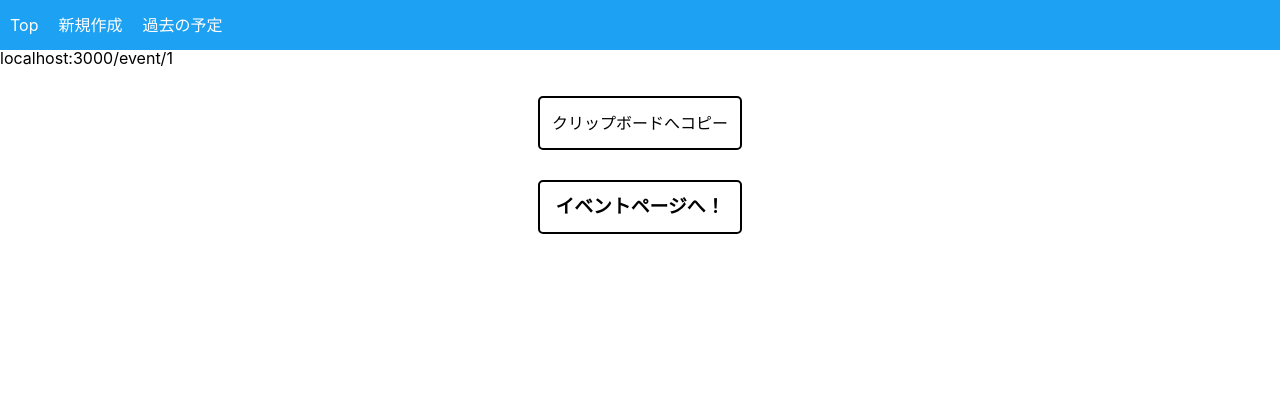
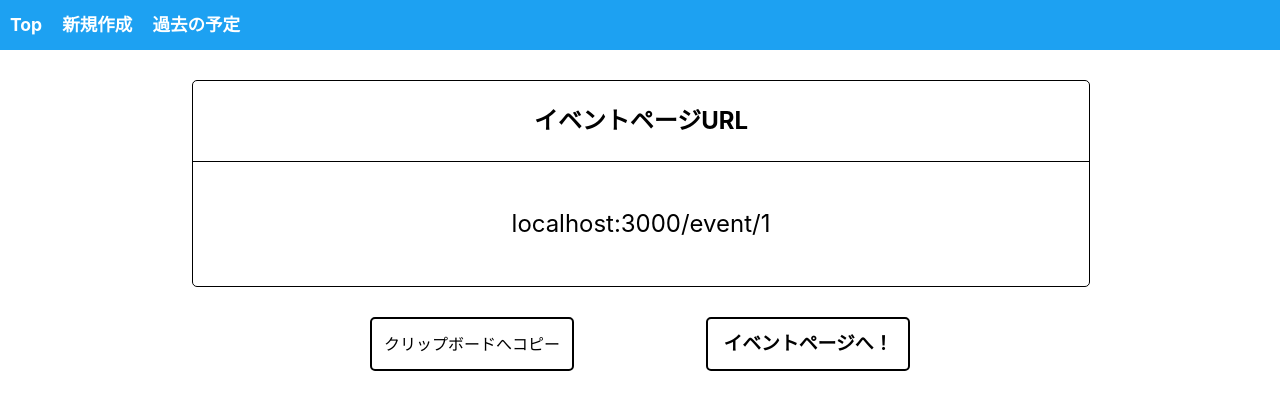
Before and after one commit to cotton-alta/ScheduleAdjustmentTool, a React (Create React App) app in the folder client/: page /check/1 in a window 1280 px wide. Shown: the top 410 px of the page. Built offline with nearby package versions, Linux system fonts and the light colour scheme.

Commit message:
[update]tableのレイアウト修正
イベントページのtableレイアウトを修正しました。

```diff
--- a/client/src/assets/style/event.scss
+++ b/client/src/assets/style/event.scss
@@ -9,7 +9,6 @@
   width: 80%;
   overflow: scroll;
   margin: 0 auto;
-  border-radius: 5px;
   tr {
     height: 50px;
     line-height: 50px;
--- a/client/src/assets/style/header.scss
+++ b/client/src/assets/style/header.scss
@@ -13,6 +13,8 @@
   cursor: pointer;
   &--medium {
     color: #FFFFFF;
+    font-weight: bolder;
+    font-size: calc(15px + 0.2vw);
     text-decoration: none;
   }
 }
--- a/client/src/assets/style/result.scss
+++ b/client/src/assets/style/result.scss
@@ -1,14 +1,67 @@
+@import "./variables.scss";
+
 .result {
+  &-wrapper {
+    min-height: calc(100vh - 50px);
+    width: 90%;
+    max-width: 1000px;
+    margin: 0 auto;
+    margin-top: 30px;
+    @include mq {
+      width: 70%;
+    }
+  }
+
+  &-box {
+    width: 100%;
+    border: 1px solid #000000;
+    border-radius: 5px;
+  }
+
+  &-title {
+    width: 100%;
+    line-height: 40px;
+    text-align: center;
+    font-size: calc(15px + 0.7vw);
+    font-weight: bolder;
+    border-bottom: 1px solid #000000;
+    padding: 20px 0px;
+  }
+
+  &-flex {
+    display: flex;
+    flex-direction: column;
+    width: 75%;
+    margin: 0 auto;
+    @include mq {
+      flex-direction: row;
+    }
+  }
+
+  &-url {
+    width: 100%;
+    font-size: 13px;
+    text-align: center;
+    padding: 50px 0px;
+    @include mq {
+      font-size: calc(15px + 0.7vw);
+    }
+  }
+
   &-button {
     width: 200px;
     height: 50px;
     line-height: 50px;
     text-align: center;
     border: solid 2px #000000;
+    margin: 10px auto 0px auto;
     border-radius: 5px;
-    margin: 30px auto;
     cursor: pointer;
+    @include mq {
+      margin: 30px auto;
+    }
   }
+
   &-link {
     font-weight: bolder;
     color: #000000;
--- a/client/src/assets/style/table.scss
+++ b/client/src/assets/style/table.scss
@@ -1,33 +1,28 @@
-.table-wrapper {
-  margin: 20px auto;
-  width: 90%;
-  overflow: hidden;
-}
-
-.table-line {
-  width: 100%;
-  height: 50px;
-  line-height: 50px;
-  display: flex;
-  flex-direction: row;
-  justify-content: space-around;
-  margin: 0 auto;
-  &:last-child {
-    border-bottom: 2px solid #000000;
+.table {
+  &-wrapper {
+    width: 80%;
+    overflow: scroll;
+    margin: 0 auto;
+    text-align: center;
+  }
+  &-tr {
+    height: 50px;
+    line-height: 50px;
+    font-size: calc(15px + 0.3vw);
+  }
+  &-th {
+    color: #FFFFFF;
+    background: #1DA1F2;
+    border: 1px solid #EDEDED;
+  }
+  &-td {
+    background: #F2FBFF;
+    border: 1px solid #EDEDED;
+  }
+  &-none-border {
+    border: none;
+  }
+  &-username {
+    font-weight: bolder;
   }
 }
-
-.table-cell+ .table-cell {
-  border-right: none;
-  border-left: 2px solid #000000;
-}
-
-.table-cell {
-  width: 100%;
-  text-align: center;
-  border-left: 2px solid #000000;
-  border-top: 2px solid #000000;
-  &:last-child {
-    border-right: 2px solid #000000;
-  }
-}
--- a/client/src/components/layouts/header.tsx
+++ b/client/src/components/layouts/header.tsx
@@ -12,7 +12,9 @@ const App: React.FC = () => {
       <div className="header-tab">
         <Link className="header-tab--medium" to="/edit">新規作成</Link>
       </div>
-      <div className="header-tab">過去の予定</div>
+      <div className="header-tab">
+        <Link className="header-tab--medium" to="/">過去の予定</Link>
+      </div>
     </div>
   );
 };
--- a/client/src/components/ui/CheckList.tsx
+++ b/client/src/components/ui/CheckList.tsx
@@ -38,7 +38,7 @@ const CheckList = (props: any) => {
   while(start.format("YYYY-MM-DD") != end.format("YYYY-MM-DD")) {
     let date = start.format("YYYY-MM-DD");
     list.push(
-      <td>
+      <td className="table-td">
         <p>
           <input
             type="radio"
--- a/client/src/components/ui/DateList.tsx
+++ b/client/src/components/ui/DateList.tsx
@@ -1,15 +1,17 @@
 import React, { Fragment } from "react";
 import Moment from "moment";
+
+import "../../assets/style/table.scss";
 
 const DateList = (props: any) => {
   const start = Moment(props.data.startDate);
   const end = Moment(props.data.endDate);
   const list = [];
   while(start.format() != end.format()) {
-    list.push(<th>{ start.format("YYYY-MM-DD") }</th>);
+    list.push(<th className="table-th">{ start.format("MM/DD") }</th>);
     start.add('days', 1);
   }
-  list.push(<th>{ start.format("YYYY-MM-DD") }</th>);
+  list.push(<th className="table-th">{ start.format("MM/DD") }</th>);
   return (<Fragment>{ list }</Fragment>);
 };
 
--- a/client/src/pages/CreateResult.tsx
+++ b/client/src/pages/CreateResult.tsx
@@ -22,7 +22,15 @@ const CreateResult: React.FC = () => {
 
   return (
     <div className="result-wrapper">
-      <div>localhost:3000/event/{ event }</div>
+      <div className="result-box">
+        <div className="result-title">
+          イベントページURL
+        </div>
+        <div className="result-url">
+          localhost:3000/event/{ event }
+        </div>
+      </div>
+      <div className="result-flex">
         <div
           className="result-button"
           onClick={pasteURL}
@@ -38,6 +46,7 @@ const CreateResult: React.FC = () => {
           </Link>
         </div>
       </div>
+    </div>
   )
 };
 
--- a/client/src/pages/Event.tsx
+++ b/client/src/pages/Event.tsx
@@ -13,13 +13,14 @@ import { EventContext } from "../App";
 import { DateList } from "../components/ui/DateList";
 
 import "../assets/style/event.scss";
+import "../assets/style/table.scss";
 
 const UserList = (props: any) => {
   let start = Moment(props.data.startDate);
   let end = Moment(props.data.endDate).add("days", 1);
   let list: any = [];
 
-  list.push(<th>{ props.user.name }</th>);
+  list.push(<td className="table-td table-username">{ props.user.name }</td>);
   while(start.format("YYYY-MM-DD") != end.format("YYYY-MM-DD")) {
     let possible_date = props.user.possible.filter((item: any) => {
       return item === start.format("YYYY-MM-DD");
@@ -29,12 +30,12 @@ const UserList = (props: any) => {
     });
     if(!possible_date[0]) {
       if(!subtle_date[0]) {
-        list.push(<td>×</td>);
+        list.push(<td className="table-td">×</td>);
       } else {
-        list.push(<td>△</td>);
+        list.push(<td className="table-td">△</td>);
       }
     } else {
-      list.push(<td>〇</td>);
+      list.push(<td className="table-td">〇</td>);
     }
     start.add('days', 1);
   }
@@ -50,9 +51,6 @@ const Event: React.FC = () => {
   const [eventData, setEventData] = useState<any | null>(null);
 
   useEffect(() => {
-    // 5ef9d12b5606394cf99f404a
-    // 5f005ec0e75af0003168bae3
-    // 5f00657fac7f490031940f8f
     axios.get(`/api/v1/events/${event}`)
     .then((result: any) => {
       const data = result.data;
@@ -109,7 +107,7 @@ const Event: React.FC = () => {
 
       stateEdit.user.map((item: any) => {
         list.push(
-          <tr>
+          <tr className="table-tr">
             <UserList
               user={item}
               data={stateEdit}
@@ -146,10 +144,10 @@ const Event: React.FC = () => {
       <div className="container">
         <div>path : {event}</div>
         <div>event title : {stateEdit.title}</div>
-        <table className="event-table-wrapper">
+        <table className="table-wrapper">
           <tbody>
-          <tr>
-            <th>名前</th>
+          <tr className="table-tr">
+            <th className="none-border"></th>
             <DateList data={stateEdit}/>
           </tr>
           <ListRender />
--- a/client/src/pages/Join.tsx
+++ b/client/src/pages/Join.tsx
@@ -87,12 +87,12 @@ const JoinComponent: React.FC = () => {
     <UserContext.Provider value={value}>
       <div className="join-wrapper">
         <input type="text" onChange={changeName} />
-        <table className="event-table-wrapper">
+        <table className="table-wrapper">
           <tbody>
-            <tr>
+            <tr className="table-tr">
               <DateList data={ stateEdit } />
             </tr>
-            <tr>
+            <tr className="table-tr">
               <CheckList data={ stateEdit } />
             </tr>
           </tbody>
```
Lines whose indentation alone changed are shown as unchanged.
